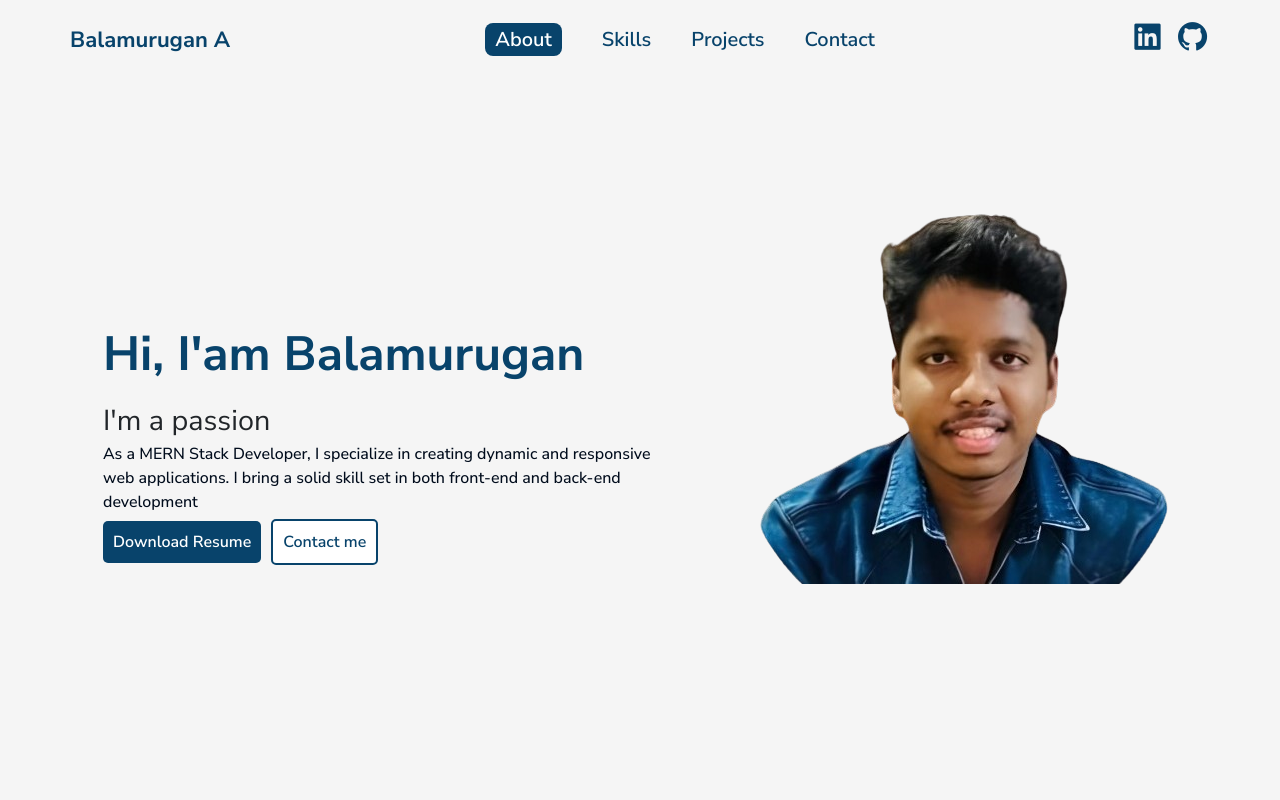
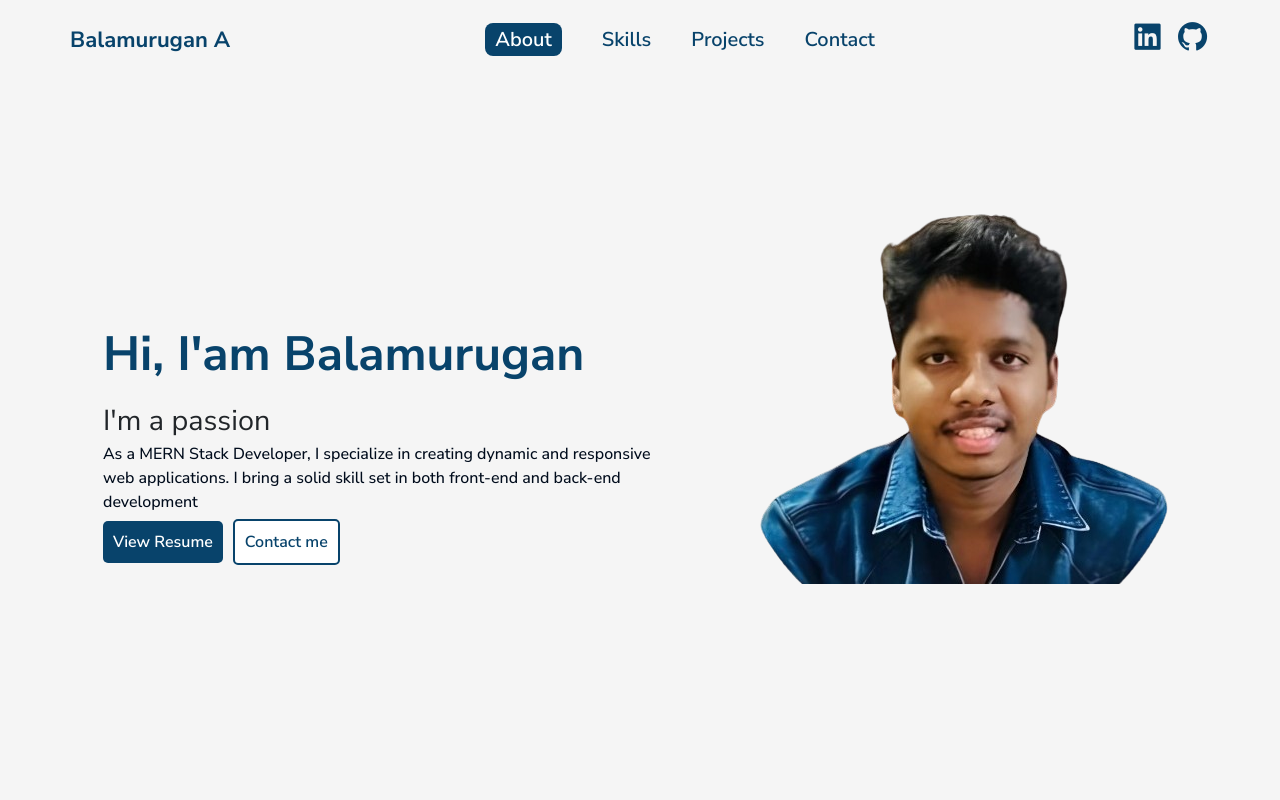
Before and after one commit to balamurugan-annadurai/Balamurugan-Portfolio, a React (Vite) app: page / in a window 1280 px wide. Shown: the top 800 px of the page. Built offline with nearby package versions, Linux system fonts and the light colour scheme.

Commit message:
code update

```diff
--- a/src/Components/Home.jsx
+++ b/src/Components/Home.jsx
@@ -125,7 +125,7 @@ const Home = () => {
                         </div>
                         <p>As a MERN Stack Developer, I specialize in creating dynamic and responsive web applications. I bring a solid skill set in both front-end and back-end development</p>
                         <div className="action-buttons">
-                            <a className='download-btn' target='_blank' href={resume} download>Download Resume</a>
+                            <a className='download-btn' target='_blank' href={resume}>View Resume</a>
                             <a className='contact-btn' href='#contact'>Contact me</a>
                         </div>
                     </div>
```
